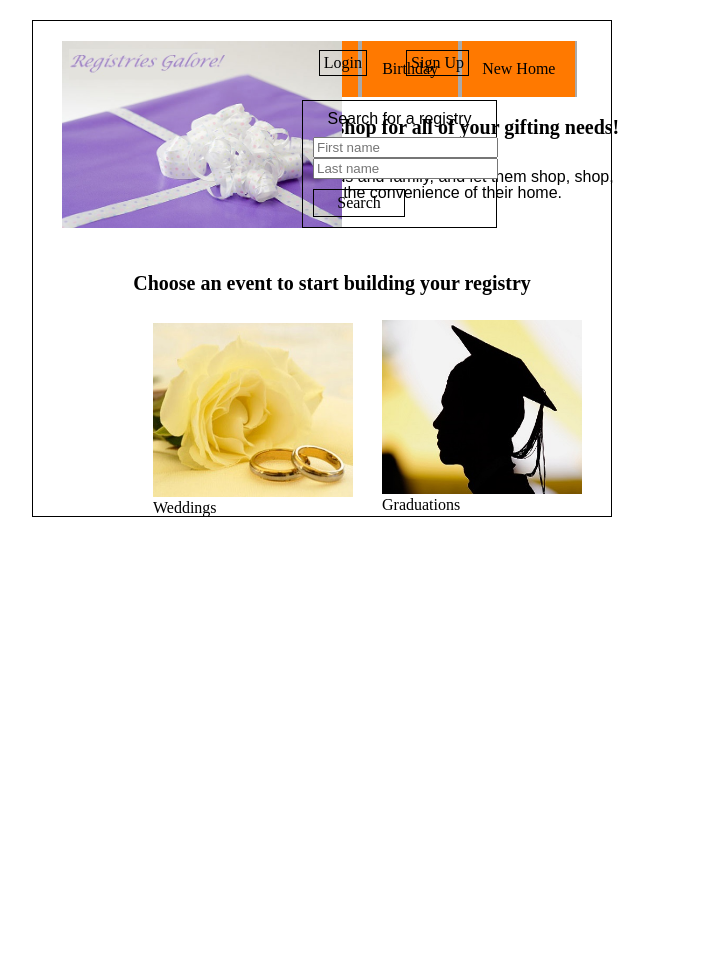
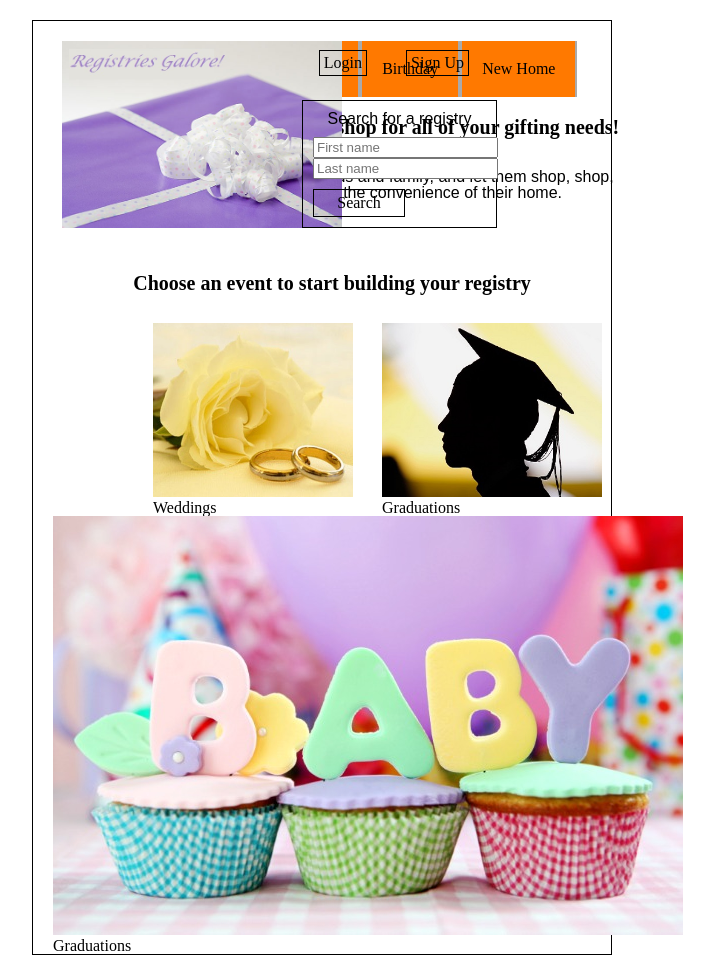
Before and after one commit to timweyel/timweyel.github.io, a plain HTML site: page unit6/index.html in a window 1280 px wide. Shown: the whole page, without its empty margins (268-982 px from the left). Before the commit the page ends 800 px from the top, so only its background shows below. Drawn offline with Linux system fonts and the light colour scheme.

Commit message:
baby shower

```diff
--- a/unit6/css/style.css
+++ b/unit6/css/style.css
@@ -118,7 +118,7 @@ a {
 #graduation {
 	position: absolute;
 	left: 650px;
-	top: 320px;
+	top: 323px;
 }
 
 .clearfix:after {
--- a/unit6/index.html
+++ b/unit6/index.html
@@ -63,7 +63,12 @@
 				</figure>
 
 				<figure id="graduation">
-					<img src="https://raw.githubusercontent.com/timweyel/timweyel.github.io/master/unit6/images/graduation-resized.jpg" alt="Graduation" title="graduation" width="200px">
+					<img src="https://raw.githubusercontent.com/timweyel/timweyel.github.io/master/unit6/images/graduation-resized.jpg" alt="Graduation" title="graduation" width="220px" height="174px">
+					<span class="caption">Graduations</span>
+				</figure>
+
+				<figure id="baby">
+					<img src="https://raw.githubusercontent.com/timweyel/timweyel.github.io/master/unit6/images/BabyShower-1-original.jpg" alt="Baby Shower" title="baby shower">
 					<span class="caption">Graduations</span>
 				</figure>
 			</div>
```
Also changed, not shown: unit6/images/BabyShower-1-original.jpg (added), unit6/images/BabyShower-1-resized.jpg (added), 1 other file.
